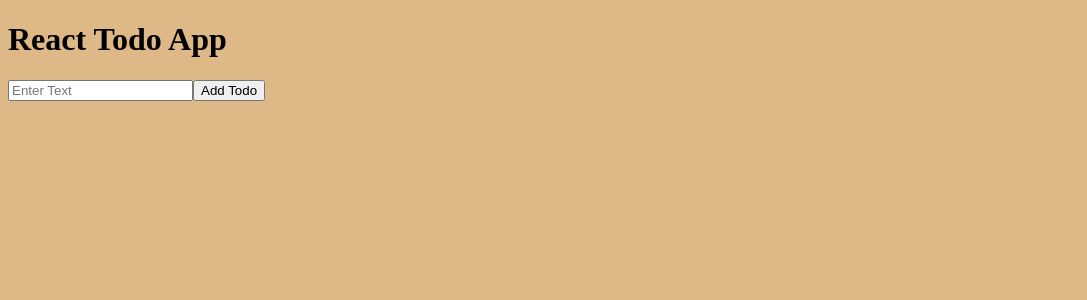
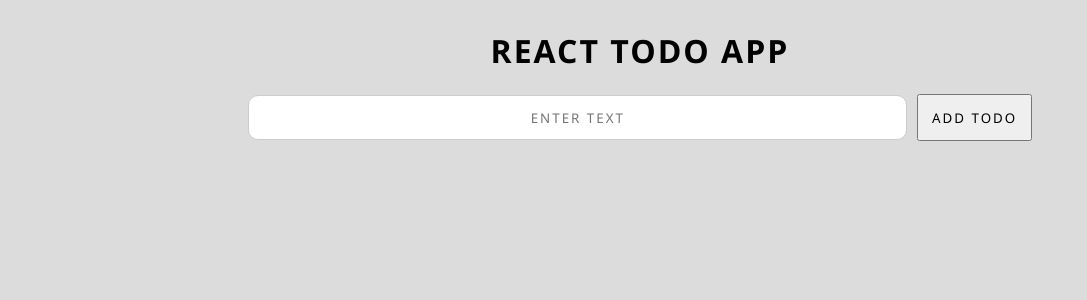
Before and after one commit to behxaad/react-todo-app, a React (Create React App) app: page / in a window 1280 px wide. Shown: the top 300 px of the page, without its empty margins (0-1087 px from the left). Built offline with nearby package versions, Linux system fonts and the light colour scheme.

Commit message:
added some css

```diff
--- a/src/App.css
+++ b/src/App.css
@@ -1,7 +1,39 @@
 body{
-    background-color: burlywood;
+    background-color: gainsboro;
 }
 
-form{
-    align-items: center;
+.container,input,button{
+    text-align: center;
+    font-family: 'Segoe UI', Tahoma, Geneva, Verdana, sans-serif;
+    letter-spacing: 2px;
+    text-transform: uppercase;
+    overflow: auto;
 }
+
+input{
+    border-radius: 10px;
+    width: 50%;
+    padding: 1%;
+    border:1px solid #ccc ;
+}
+
+button{
+    margin-left: 10px;
+    padding: 1%;
+}
+
+ul li{
+    list-style-type: none;
+    border: 2px solid rgb(255, 254, 255);
+    padding: 10px 10px;
+    margin:5px;
+    border-radius: 20px;
+    background-color: rgb(238, 17, 164);
+    color: black;
+    font-weight: bold;
+
+}
+
+li:focus{
+    text-decoration: line-through;
+}
--- a/src/components/TodoForm.js
+++ b/src/components/TodoForm.js
@@ -34,6 +34,10 @@ class TodoForm extends Component {
     e.preventDefault();
   }
 
+  // delTodo = (id) => {
+  //   setTodos(todos.filter((todo) => todo.id !== id));
+  // };
+
 
   render() {
 
```
Also changed, not shown: test.txt (deleted).
